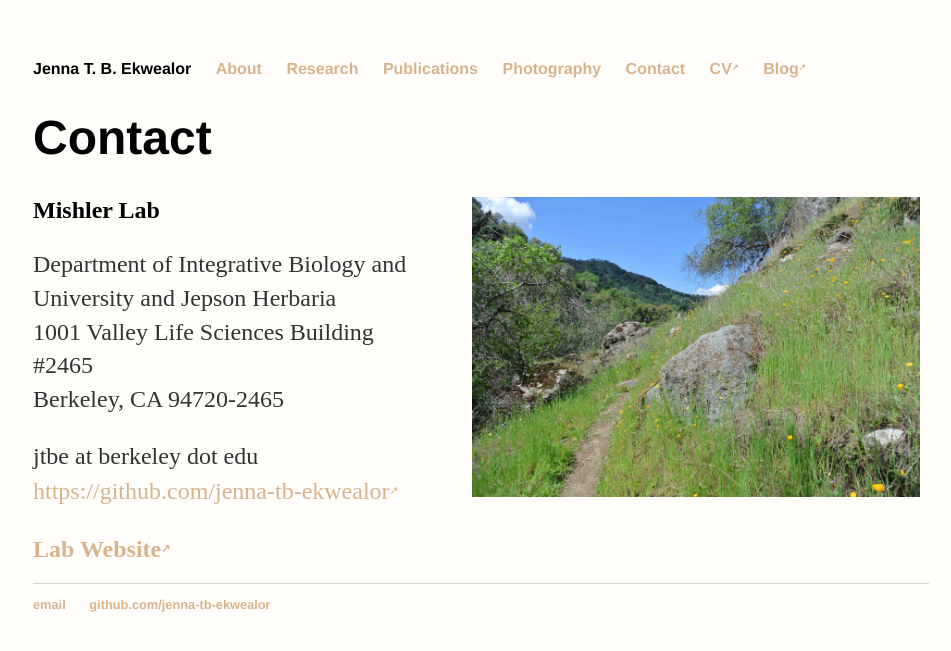
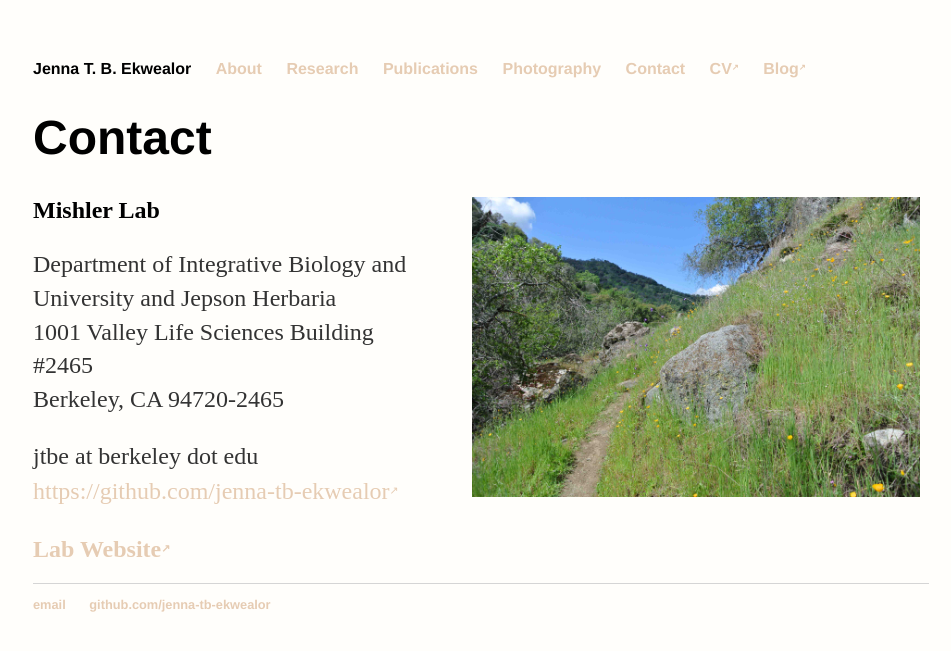
Before and after one commit to jenna-tb-ekwealor/jenna-tb-ekwealor.github.io, a Jekyll site: the page built from contact/index.html, in a window 1280 px wide. Shown: the top 651 px of the page, without its empty margins (159-1110 px from the left). Built offline with Jekyll 4.4.1, drawn with Linux system fonts in a browser that asks for light colours.

Commit message:
trying anotehr color for links

```diff
--- a/css/main.css
+++ b/css/main.css
@@ -15,7 +15,7 @@ nav ul li, footer ul li {
 }
 a {
     text-decoration: none;
-    color: #d9b38c;
+    color: #e6ccb3;
 }
 a:hover {
     text-decoration: underline;
```
